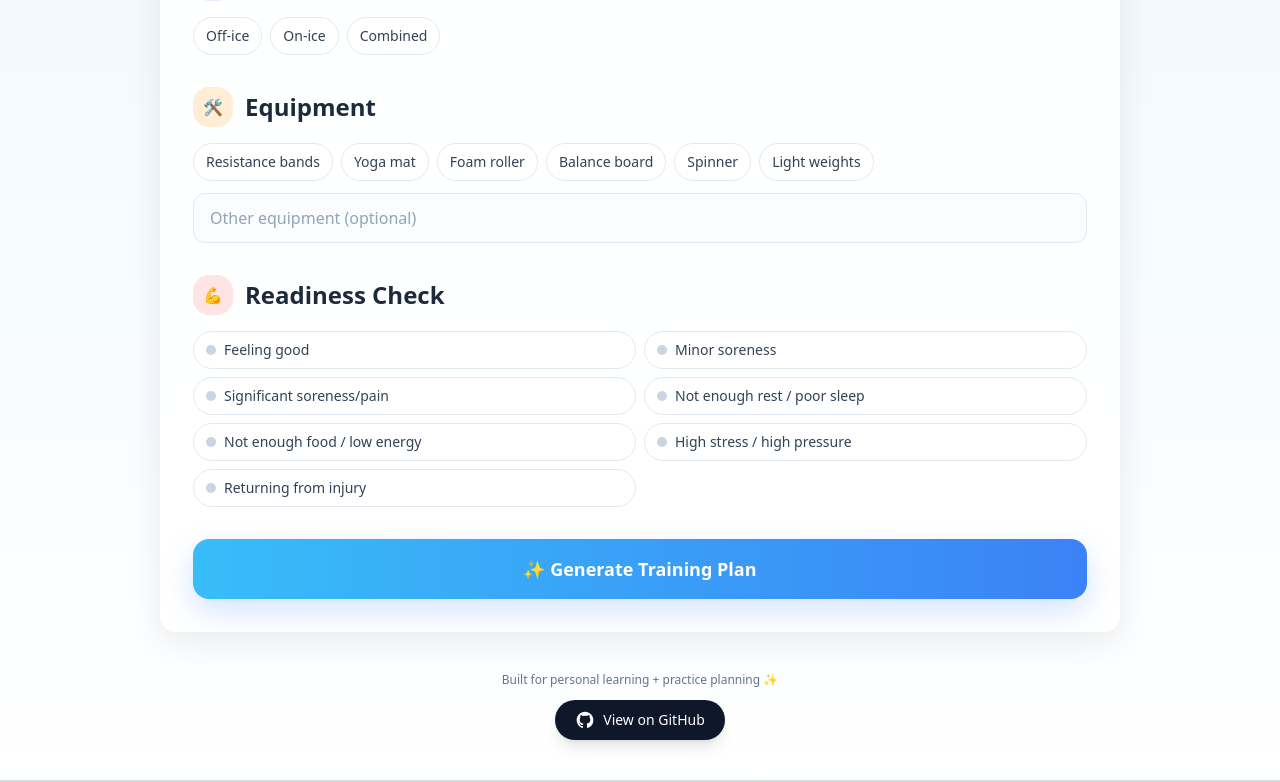
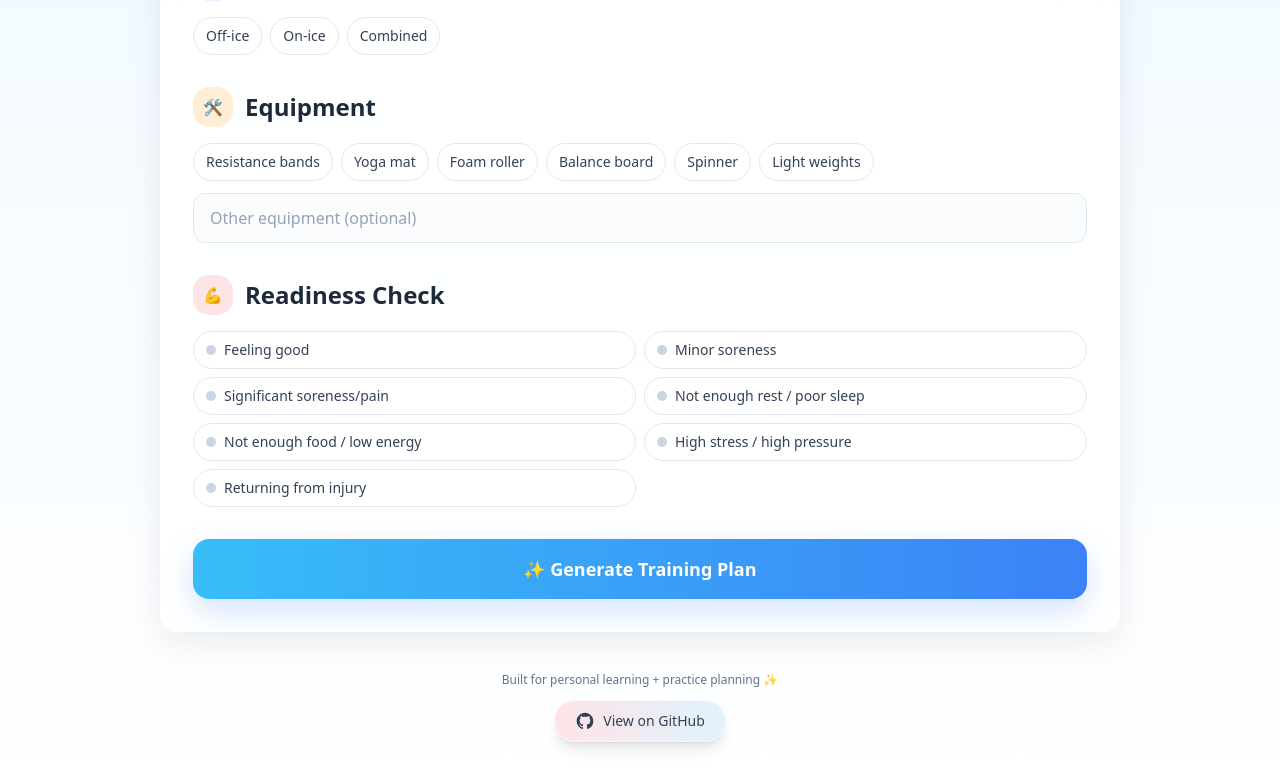
Before and after one commit to FionaLi0502/FS-Training-Planner, a Next.js app: page / in a window 1280 px wide. Shown: the part 1122-1904 px from the top of the page. Built offline with nearby package versions, Linux system fonts and the light colour scheme.

Commit message:
Update GitHub link and button styles in page.js

```diff
--- a/app/page.js
+++ b/app/page.js
@@ -663,10 +663,10 @@ export default function Home() {
           </div>
 
           <a
-            href="https://github.com/FionaLi0502/FS-Training-Planner/tree/main"
+            href="https://github.com/FionaLi0502/FS-Training-Planner/"
             target="_blank"
             rel="noopener noreferrer"
-            className="inline-flex items-center gap-2 rounded-full bg-slate-900 hover:bg-slate-800 text-white px-5 py-2.5 text-sm font-medium shadow-lg transition-all hover:scale-105"
+            className="inline-flex items-center gap-2 rounded-full bg-gradient-to-r from-rose-100 to-sky-100 hover:from-rose-200 hover:to-sky-200 text-slate-700 px-5 py-2.5 text-sm font-medium shadow-lg border border-white/60 transition-all hover:scale-105"
           >
             <svg className="w-5 h-5" fill="currentColor" viewBox="0 0 24 24" aria-hidden="true">
               <path fillRule="evenodd" d="M12 2C6.477 2 2 6.484 2 12.017c0 4.425 2.865 8.18 6.839 9.504.5.092.682-.217.682-.483 0-.237-.008-.868-.013-1.703-2.782.605-3.369-1.343-3.369-1.343-.454-1.158-1.11-1.466-1.11-1.466-.908-.62.069-.608.069-.608 1.003.07 1.531 1.032 1.531 1.032.892 1.53 2.341 1.088 2.91.832.092-.647.35-1.088.636-1.338-2.22-.253-4.555-1.113-4.555-4.951 0-1.093.39-1.988 1.029-2.688-.103-.253-.446-1.272.098-2.65 0 0 .84-.27 2.75 1.026A9.564 9.564 0 0112 6.844c.85.004 1.705.115 2.504.337 1.909-1.296 2.747-1.027 2.747-1.027.546 1.379.202 2.398.1 2.651.64.7 1.028 1.595 1.028 2.688 0 3.848-2.339 4.695-4.566 4.943.359.309.678.92.678 1.855 0 1.338-.012 2.419-.012 2.747 0 .268.18.58.688.482A10.019 10.019 0 0022 12.017C22 6.484 17.522 2 12 2z" clipRule="evenodd" />
```
